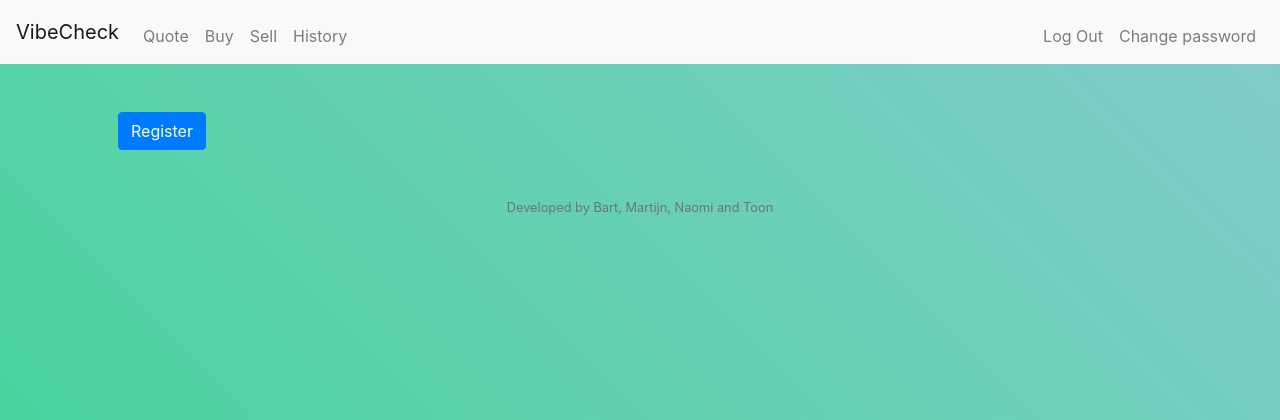
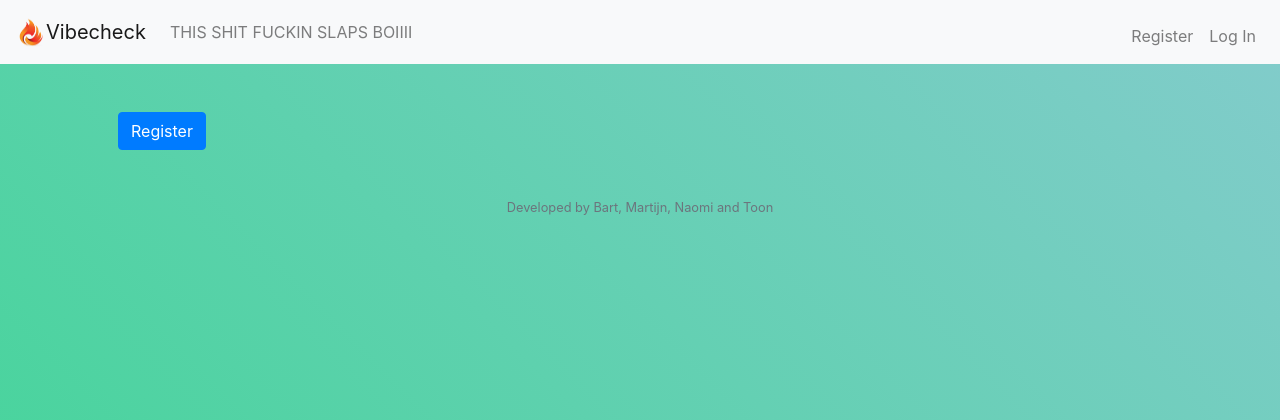
Before and after one commit to UhhBart/webik, a Flask app: page / in a window 1280 px wide. Shown: the top 420 px of the page. Run offline with Flask 2, Linux system fonts and the light colour scheme; a user stored in the database is signed in; some libraries are stand-ins or nearby versions.

Commit message:
yoo im poppin off lads yeye

```diff
--- a/static/styles.css
+++ b/static/styles.css
@@ -21,6 +21,7 @@ border-radius: 15px 50px 30px;
   width: 100%;
   border-radius: 15px 50px 30px;
   padding: 12px 20px;
+  margin: 0px 0;
   box-sizing: border-box;
 
 }
--- a/templates/layout.html
+++ b/templates/layout.html
@@ -11,8 +11,8 @@
         <!-- documentation at http://getbootstrap.com/docs/4.1/, alternative themes at https://bootswatch.com/ -->
         <link href="https://stackpath.bootstrapcdn.com/bootstrap/4.3.1/css/bootstrap.min.css" rel="stylesheet">
 
-        <!-- https://favicon.io/emoji-favicons/money-mouth-face/ -->
-        <link href="/static/favicon.ico" rel="icon">
+        <!--LOGO IS NOT OURS, WE LITERALLY STOLE IT-->
+        <link href="/static/logo.png" rel="icon">
 
         <link href="/static/styles.css" rel="stylesheet">
 
@@ -25,24 +25,47 @@
     </head>
 
     <body>
+    <nav class="navbar navbar-expand-lg navbar-light bg-light">
 
+    <!--LOGO IS NOT OURS, WE LITERALLY STOLE IT-->
+    <img src="/static/logo.png" width="30" height="30" alt="">
+    <a class="navbar-brand" href="/">Vibecheck</a>
+    <button class="navbar-toggler" type="button" data-toggle="collapse" aria-expanded="false" aria-label="Toggle navigation">
+        <span class="navbar-toggler-icon"></span>
+    </button>
+
+    <div class="collapse navbar-collapse" id="navbarSupportedContent">
+    <ul class="navbar-nav mr-auto">
+      <li class="nav-item">
+        <a class="nav-link" href="https://soundcloud.com/haardtek/ubiquitous-surveyor-w-dietrich">THIS SHIT FUCKIN SLAPS BOIIII</a>
+      </li>
+
+
+      <!--<li class="nav-item dropdown">-->
+      <!--  <a class="nav-link dropdown-toggle" href="#" id="navbarDropdown" role="button" data-toggle="dropdown" aria-haspopup="true" aria-expanded="false">-->
+      <!--    Dropdown-->
+      <!--  </a>-->
+      <!--  <div class="dropdown-menu" aria-labelledby="navbarDropdown">-->
+      <!--    <a class="dropdown-item" href="#">Action</a>-->
+      <!--    <a class="dropdown-item" href="#">Another action</a>-->
+      <!--    <div class="dropdown-divider"></div>-->
+      <!--    <a class="dropdown-item" href="#">Something else here</a>-->
+      <!--  </div>-->
+      <!--</li>-->
+
+
+      <!--<li class="nav-item">-->
+      <!--  <a class="nav-link disabled" href="#" tabindex="-1" aria-disabled="true">Disabled</a>-->
+      <!--</li>-->
+    </ul>
+    <ul class="navbar-nav ml-auto mt-2">
+        <li class="nav-item"><a class="nav-link" href="/register">Register</a></li>
+        <li class="nav-item"><a class="nav-link" href="/login">Log In</a></li>
+    </ul>
+  </div>
+</nav>
         {% if session.user_id %}
-             <nav class="navbar navbar-expand-md navbar-light bg-light">
-            <a class="navbar-brand" href="/"></span><span class="blue">VibeCheck</span></a>
-            <button aria-controls="navbar" aria-expanded="false" aria-label="Toggle navigation" class="navbar-toggler" data-target="#navbar" data-toggle="collapse" type="button">
-                <span class="navbar-toggler-icon"></span>
-            </button>
-            <div class="collapse navbar-collapse" id="navbar">
-                    <ul class="navbar-nav mr-auto mt-2">
-                        <li class="nav-item"><a class="nav-link" href="/quote">Quote</a></li>
-                        <li class="nav-item"><a class="nav-link" href="/buy">Buy</a></li>
-                        <li class="nav-item"><a class="nav-link" href="/sell">Sell</a></li>
-                        <li class="nav-item"><a class="nav-link" href="/history">History</a></li>
-                    </ul>
-                    <ul class="navbar-nav ml-auto mt-2">
-                        <li class="nav-item"><a class="nav-link" href="/logout">Log Out</a></li>
-                        <li class="nav-item"><a class="nav-link" href="/change_password">Change password</a></li>
-                    </ul>
+
                 {% endif %}
             </div>
         </nav>
```
Also changed, not shown: static/logo.png (added).
